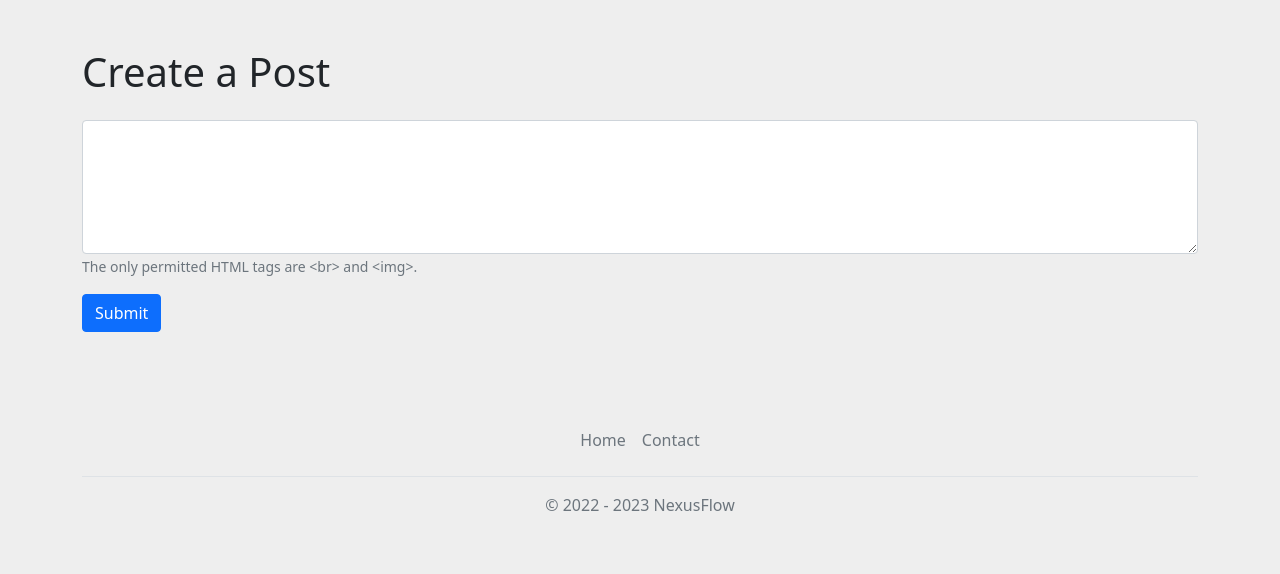
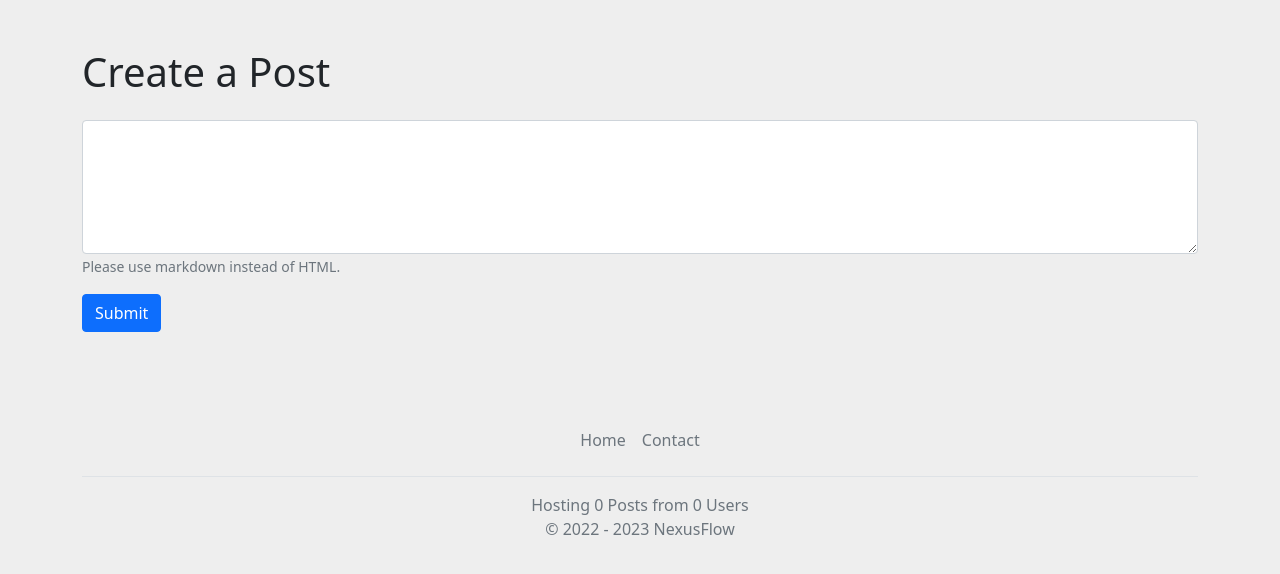
Before and after one commit to Minejerik/NexusFlow, a Flask app: template templates/post_create.html in a window 1280 px wide. Shown: the part 57-631 px from the top of the page. Run offline with Flask 3, Linux system fonts and the light colour scheme; the template is opened without the code that fills it, so the values that code supplies are empty.

Commit message:
update + still hate feature creep

```diff
--- a/app.py
+++ b/app.py
@@ -48,7 +48,7 @@ def human_format(num):
 
 
 def contains_sql_statement(input_string):
-	sql_pattern = re.compile(r'\b(SELECT|INSERT INTO|UPDATE|DELETE FROM|DROP)\b',
+	sql_pattern = re.compile(r'\b(SELECT|INSERT INTO|DELETE FROM|DROP)\b',
 	                         re.IGNORECASE)
 	match = sql_pattern.search(input_string)
 	return match is not None
@@ -74,9 +74,6 @@ def checkinject(input_string, user):
 domain = "https://nexusflow.minejerik.repl.co/"
 
 
-@app.context_processor
-def inject_now():
-	return {'now': datetime.utcnow(), 'domain': domain}
 
 
 @app.template_filter('format')
@@ -134,6 +131,16 @@ class links(db.Model):
 	id = db.Column(db.Integer, primary_key=True, autoincrement=True)
 	link = db.Column(db.String(30))
 	linkto = db.Column(db.String())
+
+def getpostcount():
+	return len(Posts.query.all())
+
+def getusercount():
+	return len(Users.query.all())
+
+@app.context_processor
+def inject_now():
+	return {'now': datetime.utcnow(), 'domain': domain, 'postcount':getpostcount(), 'usercount':getusercount()}
 
 
 with app.app_context():
@@ -267,6 +274,9 @@ def createpost(user):
 	return jsonify({"error": False, "id": new_post.pub_id})
 
 
+
+
+
 @app.route('/api/createreply', methods=['POST'])
 @token_required
 def createreply(user):
@@ -337,7 +347,7 @@ def getpost(post_id):
 
 
 def getposts(user):
-	posts = Posts.query.all()
+	posts = Posts.query.order_by(Posts.id.desc()).all()
 	tor = []
 	if user != {}:
 		blist = str(user.blocked).split(",")
@@ -345,6 +355,8 @@ def getposts(user):
 			blist.remove('')
 		for post in posts:
 			if post.creator not in blist:
+				# date_format = time.mktime(post.date_created.timetuple())
+				# print(date_format)
 				tor.append(post)
 		return tor
 	return posts
@@ -361,6 +373,7 @@ def mainpage():
 	for post in temp:
 		matches = re.findall(r'u\/(\S+)', post.content)
 		pst = post.__dict__
+		pst['content'] = pst['content'].replace("\n","<br>")
 		if matches != None:
 			for us in matches:
 				cont = post.content
@@ -407,7 +420,8 @@ def deletepost(user):
 			return jsonify({"error": False}), 400
 		if user.admin == False and user.public_id != post.creator:
 			return jsonify({"error": True}), 401
-		db.session.delete(post)
+		post.content = "[DELETED]"
+		post.del_allow = False
 		if len(str(creator.posts).split(',')) > 1:
 			creator.posts = str(creator.posts).replace(',' + str(test['id']), "")
 		else:
--- a/templates/footer.html
+++ b/templates/footer.html
@@ -7,7 +7,7 @@
       <li class="nav-item"><a href="/" class="nav-link px-2 text-muted">Home</a></li>
       <li class="nav-item"><a href="mailto:jaanerikf@gmail.com" class="nav-link px-2 text-muted">Contact</a></li>
     </ul>
-    <p class="text-center text-muted">&copy; 2022 - {{now.year}} NexusFlow</p>
+    <p class="text-center text-muted">Hosting {{postcount}} Posts from {{usercount}} Users<br>&copy; 2022 - {{now.year}} NexusFlow</p>
   </footer>
 </div>
 </footer>
--- a/templates/post_create.html
+++ b/templates/post_create.html
@@ -42,7 +42,13 @@
             })
             const resptxt = await resp2.text()
 						const tempa = JSON.parse(resptxt)
-						window.location.href = "/"
+						if (tempa.error == false){
+							window.location.href = "/"
+						} else if (tempa.error == "banned"){
+							alert("You have been banned from posting!")
+						} else {
+							alert(tempa.error)
+						}
         }
     </script>
     {% set user = myuser %}
@@ -51,7 +57,7 @@
     <h1 class="mb-4">Create a Post</h1>
       <div class="mb-3">
         <textarea class="form-control" id="body" rows="5"></textarea>
-        <small class="form-text text-muted">The only permitted HTML tags are  &lt;br&gt; and &lt;img&gt;.</small>
+        <small class="form-text text-muted">Please use markdown instead of HTML.</small>
       </div>
       <button type="button" onclick="post()" class="btn btn-primary">Submit</button>
   </div>
```
Also changed, not shown: instance/faceclone.db.
